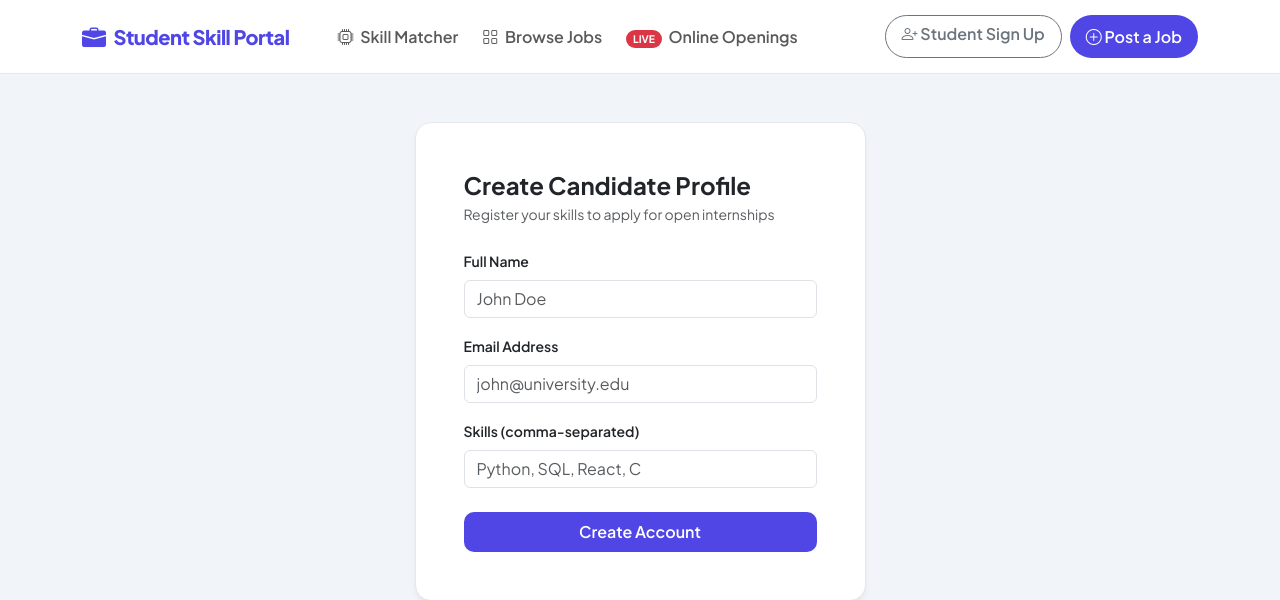
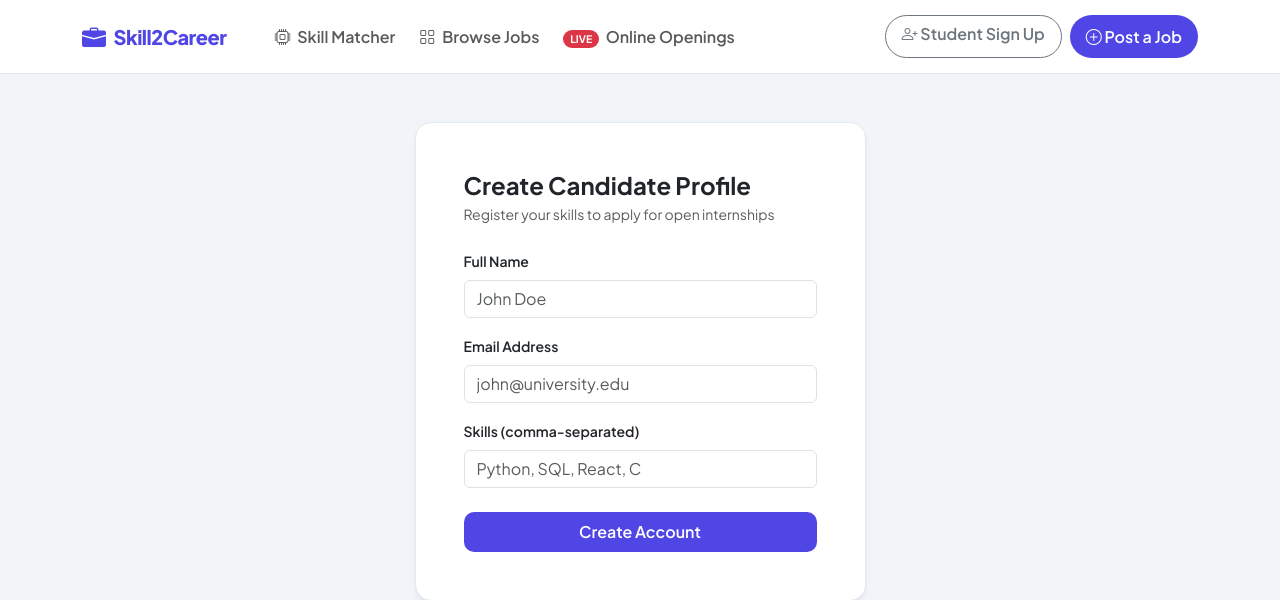
Before and after one commit to karannyx/internship-portal-microproject, a Flask app: page /add_job in a window 1280 px wide. Shown: the top 600 px of the page. Run offline with Flask 3, Linux system fonts and the light colour scheme.

Commit message:
Update brand name to Skill2Career

```diff
--- a/templates/base.html
+++ b/templates/base.html
@@ -84,7 +84,7 @@
 <nav class="navbar navbar-expand-lg navbar-custom sticky-top">
     <div class="container">
         <a class="navbar-brand d-flex align-items-center gap-2" href="/">
-            <i class="bi bi-briefcase-fill fs-4"></i> Student Skill Portal
+            <i class="bi bi-briefcase-fill fs-4"></i> Skill2Career
         </a>
         <button class="navbar-toggler" type="button" data-bs-toggle="collapse" data-bs-target="#navMenu">
             <span class="navbar-toggler-icon"></span>
```
